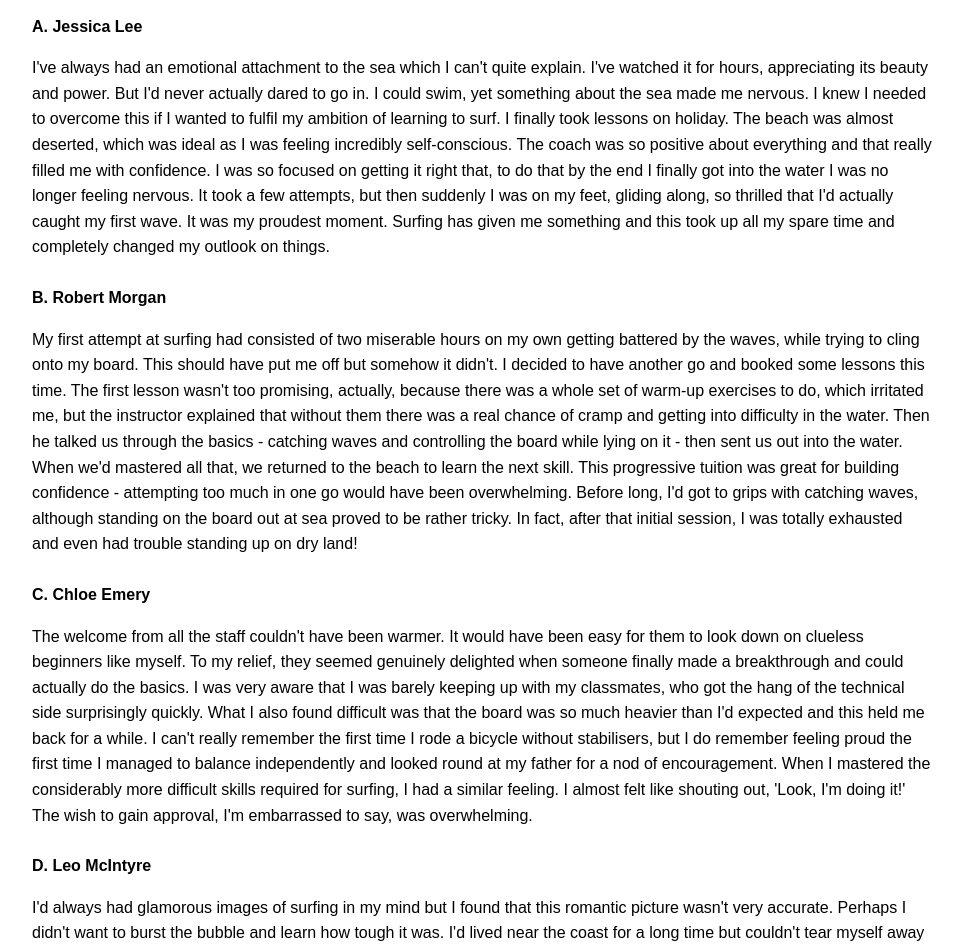
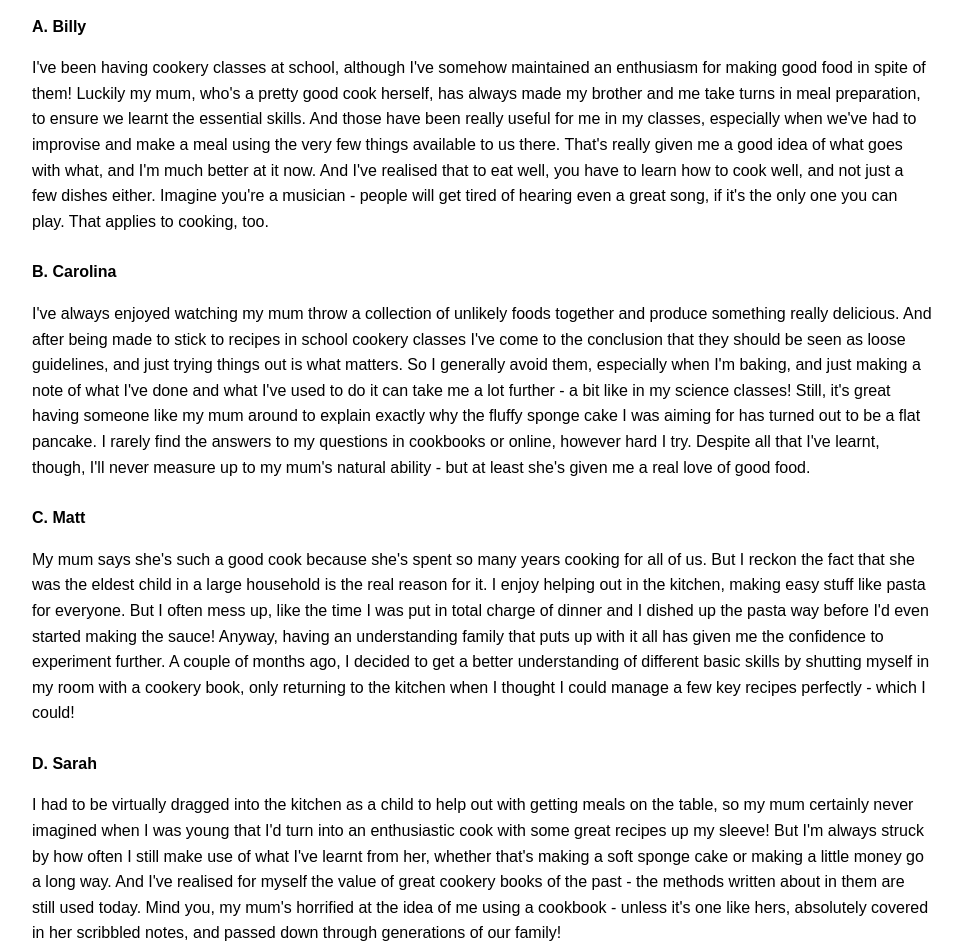
Before and after one commit to AL-Sayed2/Assignment4, a plain HTML site: page index.html in a window 1280 px wide. Shown: the part 119-1069 px from the top of the page, without its empty margins (158-1121 px from the left). Drawn offline with Linux system fonts and the light colour scheme.

Commit message:
Update index.html

```diff
--- a/index.html
+++ b/index.html
@@ -3,7 +3,7 @@
 <head>
   <meta charset="UTF-8">
   <meta name="viewport" content="width=device-width, initial-scale=1">
-  <title>Surfing Experience – Part 7</title>
+  <title>Cooking Experiences – Part 7</title>
   <style>
     body {
       font-family: Arial, sans-serif;
@@ -28,135 +28,135 @@
 </head>
 <body>
 
-  <h1>Reading Part 7 – Surfing Experiences</h1>
+  <h1>Reading Part 7 – Cooking Experiences</h1>
 
   <div class="person">
-    <strong>A. Jessica Lee</strong>
+    <strong>A. Billy</strong>
     <p>
-      I've always had an emotional attachment to the sea which I can't quite explain. I've watched it for hours, appreciating its beauty and power. But I'd never actually dared to go in. I could swim, yet something about the sea made me nervous. I knew I needed to overcome this if I wanted to fulfil my ambition of learning to surf. I finally took lessons on holiday. The beach was almost deserted, which was ideal as I was feeling incredibly self-conscious. The coach was so positive about everything and that really filled me with confidence. I was so focused on getting it right that, to do that by the end I finally got into the water I was no longer feeling nervous. It took a few attempts, but then suddenly I was on my feet, gliding along, so thrilled that I'd actually caught my first wave. It was my proudest moment. Surfing has given me something and this took up all my spare time and completely changed my outlook on things.
+      I've been having cookery classes at school, although I've somehow maintained an enthusiasm for making good food in spite of them! Luckily my mum, who's a pretty good cook herself, has always made my brother and me take turns in meal preparation, to ensure we learnt the essential skills. And those have been really useful for me in my classes, especially when we've had to improvise and make a meal using the very few things available to us there. That's really given me a good idea of what goes with what, and I'm much better at it now. And I've realised that to eat well, you have to learn how to cook well, and not just a few dishes either. Imagine you're a musician - people will get tired of hearing even a great song, if it's the only one you can play. That applies to cooking, too.
     </p>
   </div>
 
   <div class="person">
-    <strong>B. Robert Morgan</strong>
+    <strong>B. Carolina</strong>
     <p>
-      My first attempt at surfing had consisted of two miserable hours on my own getting battered by the waves, while trying to cling onto my board. This should have put me off but somehow it didn't. I decided to have another go and booked some lessons this time. The first lesson wasn't too promising, actually, because there was a whole set of warm-up exercises to do, which irritated me, but the instructor explained that without them there was a real chance of cramp and getting into difficulty in the water. Then he talked us through the basics - catching waves and controlling the board while lying on it - then sent us out into the water. When we'd mastered all that, we returned to the beach to learn the next skill. This progressive tuition was great for building confidence - attempting too much in one go would have been overwhelming. Before long, I'd got to grips with catching waves, although standing on the board out at sea proved to be rather tricky. In fact, after that initial session, I was totally exhausted and even had trouble standing up on dry land!
+      I've always enjoyed watching my mum throw a collection of unlikely foods together and produce something really delicious. And after being made to stick to recipes in school cookery classes I've come to the conclusion that they should be seen as loose guidelines, and just trying things out is what matters. So I generally avoid them, especially when I'm baking, and just making a note of what I've done and what I've used to do it can take me a lot further - a bit like in my science classes! Still, it's great having someone like my mum around to explain exactly why the fluffy sponge cake I was aiming for has turned out to be a flat pancake. I rarely find the answers to my questions in cookbooks or online, however hard I try. Despite all that I've learnt, though, I'll never measure up to my mum's natural ability - but at least she's given me a real love of good food.
     </p>
   </div>
 
   <div class="person">
-    <strong>C. Chloe Emery</strong>
+    <strong>C. Matt</strong>
     <p>
-      The welcome from all the staff couldn't have been warmer. It would have been easy for them to look down on clueless beginners like myself. To my relief, they seemed genuinely delighted when someone finally made a breakthrough and could actually do the basics. I was very aware that I was barely keeping up with my classmates, who got the hang of the technical side surprisingly quickly. What I also found difficult was that the board was so much heavier than I'd expected and this held me back for a while. I can't really remember the first time I rode a bicycle without stabilisers, but I do remember feeling proud the first time I managed to balance independently and looked round at my father for a nod of encouragement. When I mastered the considerably more difficult skills required for surfing, I had a similar feeling. I almost felt like shouting out, 'Look, I'm doing it!' The wish to gain approval, I'm embarrassed to say, was overwhelming.
+      My mum says she's such a good cook because she's spent so many years cooking for all of us. But I reckon the fact that she was the eldest child in a large household is the real reason for it. I enjoy helping out in the kitchen, making easy stuff like pasta for everyone. But I often mess up, like the time I was put in total charge of dinner and I dished up the pasta way before I'd even started making the sauce! Anyway, having an understanding family that puts up with it all has given me the confidence to experiment further. A couple of months ago, I decided to get a better understanding of different basic skills by shutting myself in my room with a cookery book, only returning to the kitchen when I thought I could manage a few key recipes perfectly - which I could!
     </p>
   </div>
 
   <div class="person">
-    <strong>D. Leo McIntyre</strong>
+    <strong>D. Sarah</strong>
     <p>
-      I'd always had glamorous images of surfing in my mind but I found that this romantic picture wasn't very accurate. Perhaps I didn't want to burst the bubble and learn how tough it was. I'd lived near the coast for a long time but couldn't tear myself away from the volleyball court long enough to take up any other sports. I loved the ocean and swam daily but somehow surfing just seemed as if it should be for super-fit, trendy people who had great balance and no fear. When I managed to surf my first wave, I was too astonished to enjoy the moment. Feelings of exhilaration and freedom are supposed to hit you - at least, that was what all my surfing friends had repeatedly told me. I didn't seem to be following the script because I felt strangely uninvolved in the experience, so this wasn't something I was going to take any further - apparently I actually showed promise but that didn't change anything.
+      I had to be virtually dragged into the kitchen as a child to help out with getting meals on the table, so my mum certainly never imagined when I was young that I'd turn into an enthusiastic cook with some great recipes up my sleeve! But I'm always struck by how often I still make use of what I've learnt from her, whether that's making a soft sponge cake or making a little money go a long way. And I've realised for myself the value of great cookery books of the past - the methods written about in them are still used today. Mind you, my mum's horrified at the idea of me using a cookbook - unless it's one like hers, absolutely covered in her scribbled notes, and passed down through generations of our family!
     </p>
   </div>
 
   <h2>Questions:</h2>
 
-  <div class="question">43. admits to being in need of praise from other people:
+  <div class="question">43. suggests that having an advisor available when things go wrong is very helpful:
     <select>
       <option value="">Select</option>
-      <option>Jessica Lee</option>
-      <option>Robert Morgan</option>
-      <option>Chloe Emery</option>
-      <option>Leo McIntyre</option>
+      <option>Billy</option>
+      <option>Carolina</option>
+      <option>Matt</option>
+      <option>Sarah</option>
     </select>
   </div>
 
-  <div class="question">44. says that despite having some ability they didn’t wish to continue:
+  <div class="question">44. was determined to learn techniques through study after getting practical experience:
     <select>
       <option value="">Select</option>
-      <option>Jessica Lee</option>
-      <option>Robert Morgan</option>
-      <option>Chloe Emery</option>
-      <option>Leo McIntyre</option>
+      <option>Billy</option>
+      <option>Carolina</option>
+      <option>Matt</option>
+      <option>Sarah</option>
     </select>
   </div>
 
-  <div class="question">45. describes an anxiety that held them back for some time:
+  <div class="question">45. compares cooking to another skill where variety is also essential for success:
     <select>
       <option value="">Select</option>
-      <option>Jessica Lee</option>
-      <option>Robert Morgan</option>
-      <option>Chloe Emery</option>
-      <option>Leo McIntyre</option>
+      <option>Billy</option>
+      <option>Carolina</option>
+      <option>Matt</option>
+      <option>Sarah</option>
     </select>
   </div>
 
-  <div class="question">46. mentions that a previous experience could have discouraged them from trying again:
+  <div class="question">46. accepts that a family member has set a standard that they can't equal:
     <select>
       <option value="">Select</option>
-      <option>Jessica Lee</option>
-      <option>Robert Morgan</option>
-      <option>Chloe Emery</option>
-      <option>Leo McIntyre</option>
+      <option>Billy</option>
+      <option>Carolina</option>
+      <option>Matt</option>
+      <option>Sarah</option>
     </select>
   </div>
 
-  <div class="question">47. says that other distractions prevented them from trying surfing earlier:
+  <div class="question">47. has discovered that basic cookery skills have changed little over the years:
     <select>
       <option value="">Select</option>
-      <option>Jessica Lee</option>
-      <option>Robert Morgan</option>
-      <option>Chloe Emery</option>
-      <option>Leo McIntyre</option>
+      <option>Billy</option>
+      <option>Carolina</option>
+      <option>Matt</option>
+      <option>Sarah</option>
     </select>
   </div>
 
-  <div class="question">48. describes how someone else’s enthusiasm made a big difference:
+  <div class="question">48. records what happens when they use different cooking methods and ingredients:
     <select>
       <option value="">Select</option>
-      <option>Jessica Lee</option>
-      <option>Robert Morgan</option>
-      <option>Chloe Emery</option>
-      <option>Leo McIntyre</option>
+      <option>Billy</option>
+      <option>Carolina</option>
+      <option>Matt</option>
+      <option>Sarah</option>
     </select>
   </div>
 
-  <div class="question">49. says they appreciated learning in a methodical way:
+  <div class="question">49. is aware that a family member disapproves of their source of information:
     <select>
       <option value="">Select</option>
-      <option>Jessica Lee</option>
-      <option>Robert Morgan</option>
-      <option>Chloe Emery</option>
-      <option>Leo McIntyre</option>
+      <option>Billy</option>
+      <option>Carolina</option>
+      <option>Matt</option>
+      <option>Sarah</option>
     </select>
   </div>
 
-  <div class="question">50. explains how surfing failed to have the emotional impact that others had predicted:
+  <div class="question">50. has learnt through experimenting with a limited range of ingredients:
     <select>
       <option value="">Select</option>
-      <option>Jessica Lee</option>
-      <option>Robert Morgan</option>
-      <option>Chloe Emery</option>
-      <option>Leo McIntyre</option>
+      <option>Billy</option>
+      <option>Carolina</option>
+      <option>Matt</option>
+      <option>Sarah</option>
     </select>
   </div>
 
-  <div class="question">51. mentions how the absence of spectators on the day proved helpful:
+  <div class="question">51. relies more on experimentation than on following instructions closely:
     <select>
       <option value="">Select</option>
-      <option>Jessica Lee</option>
-      <option>Robert Morgan</option>
-      <option>Chloe Emery</option>
-      <option>Leo McIntyre</option>
+      <option>Billy</option>
+      <option>Carolina</option>
+      <option>Matt</option>
+      <option>Sarah</option>
     </select>
   </div>
 
-  <div class="question">52. expresses appreciation of people’s tolerance:
+  <div class="question">52. is grateful for the fact that they're not criticised for mistakes they make:
     <select>
       <option value="">Select</option>
-      <option>Jessica Lee</option>
-      <option>Robert Morgan</option>
-      <option>Chloe Emery</option>
-      <option>Leo McIntyre</option>
+      <option>Billy</option>
+      <option>Carolina</option>
+      <option>Matt</option>
+      <option>Sarah</option>
     </select>
   </div>
 
```
